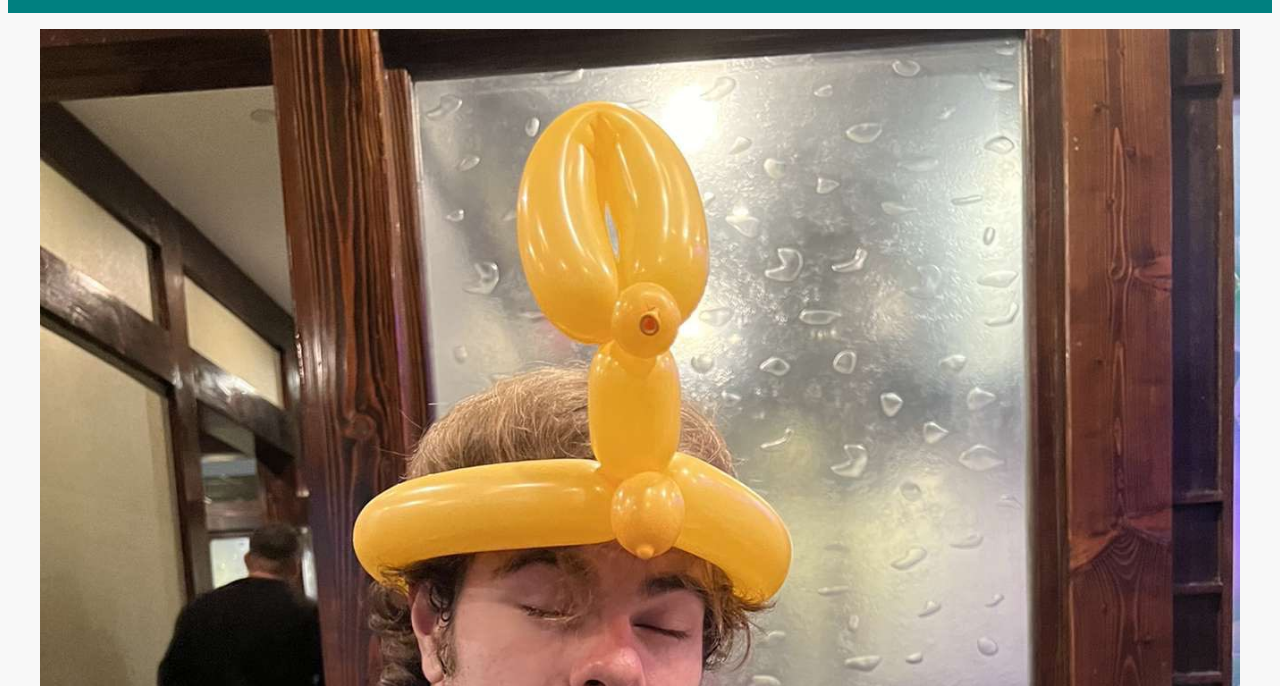
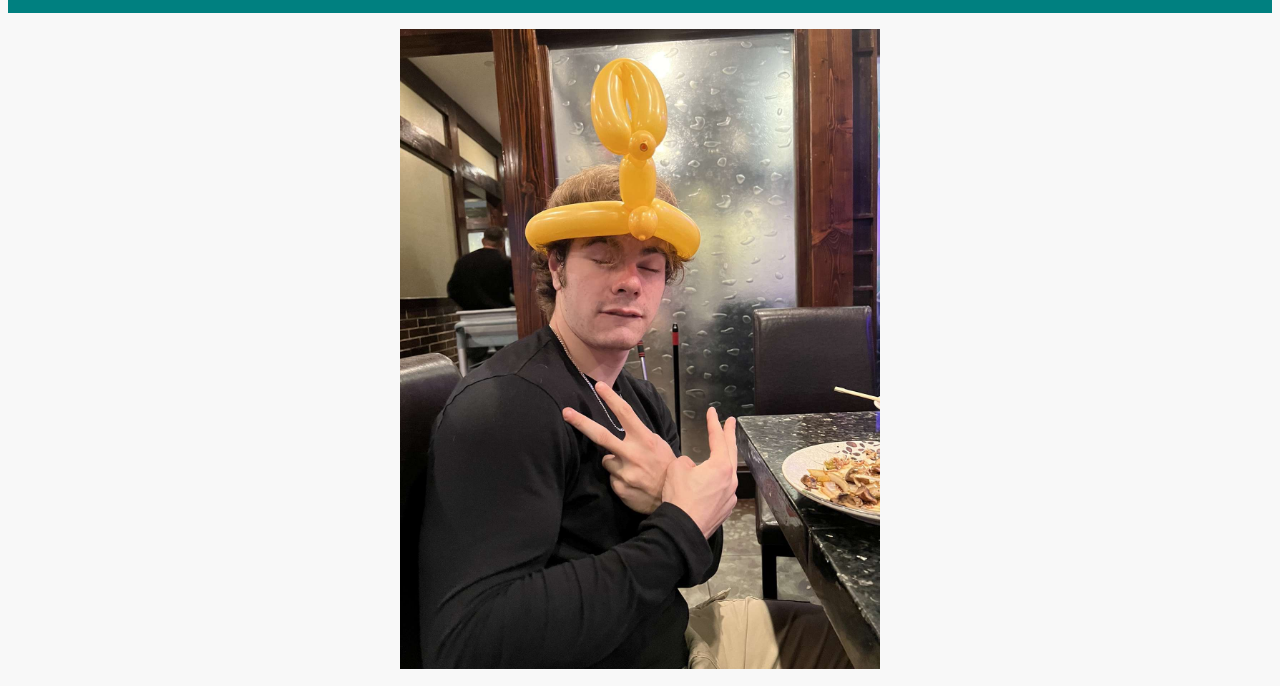
Before and after one commit to Thomasszos/MyWebsite, a plain HTML site: page index.html in a window 1280 px wide. Shown: the part 104-790 px from the top of the page. Drawn offline with Linux system fonts and the light colour scheme.

Commit message:
Added height fixing for my image

```diff
--- a/css/homepage.css
+++ b/css/homepage.css
@@ -1,9 +1,9 @@
-/* Center align for image section */
 .image-section img {
     display: block;
     margin-left: auto;
     margin-right: auto;
     max-width: 100%; /* Ensures image is responsive and doesn't overflow its container */
+    max-height: 80vh; /* Sets the maximum height of the image to 80% of the viewport height */
     height: auto; /* Maintains the aspect ratio of the image */
 }
 
@@ -11,7 +11,6 @@
     text-align: center;
 }
 
-/* Center align for navigation buttons */
 nav {
     text-align: center;
 }
```
